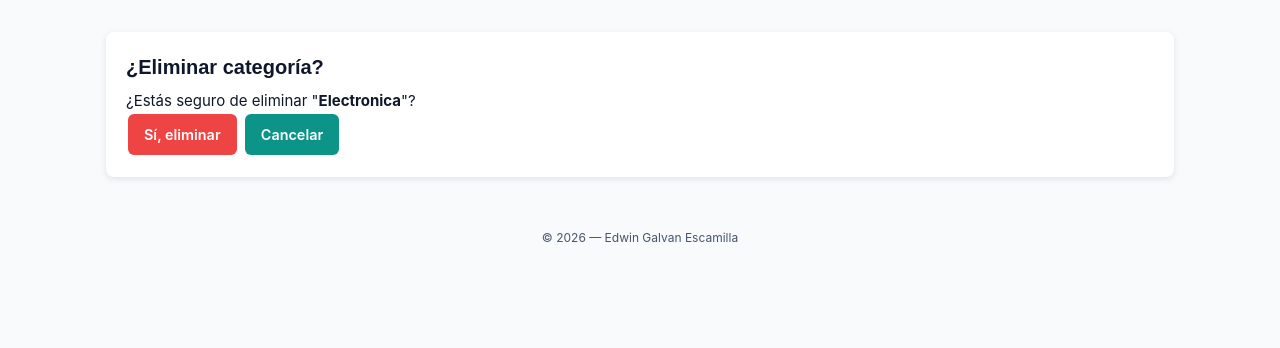
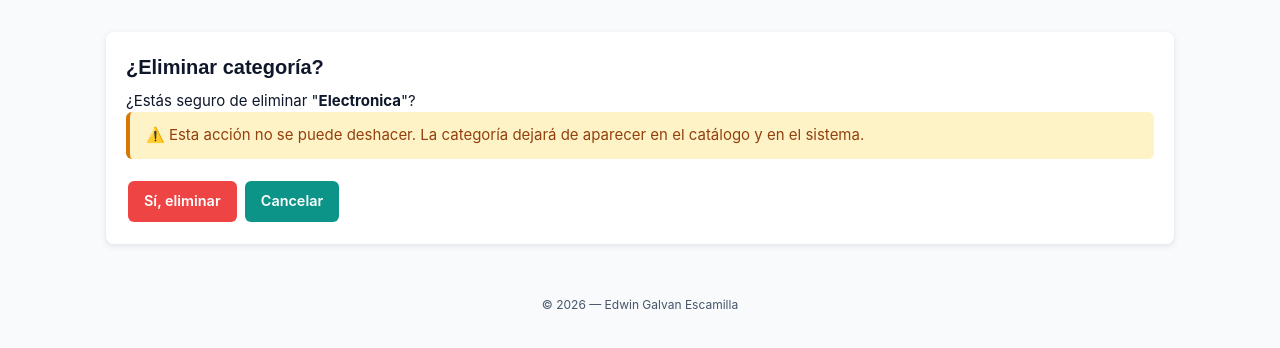
Before and after one commit to gaee100810hhglsda5-alt/proyecto_negocio, a Django app: page /categorias/eliminar/1/ in a window 1280 px wide. Shown: the part 77-425 px from the top of the page. Run offline with Django 5.2, Linux system fonts and the light colour scheme; a user stored in the database is signed in; data comes from the database, SQL or seed files in the repository.

Commit message:
eliminar

```diff
--- a/tienda/templates/tienda/categorias/eliminar.html
+++ b/tienda/templates/tienda/categorias/eliminar.html
@@ -4,6 +4,11 @@
 <div class="card">
     <h2>¿Eliminar categoría?</h2>
     <p>¿Estás seguro de eliminar "<strong>{{ categoria.nombre }}</strong>"?</p>
+
+    <div class="warning-box" role="alert">
+        ⚠️ Esta acción no se puede deshacer. La categoría dejará de aparecer en el catálogo y en el sistema.
+    </div>
+
     <form method="post">
         {% csrf_token %}
         <button type="submit" class="btn btn-danger">Sí, eliminar</button>
--- a/tienda/templates/tienda/clientes/eliminar.html
+++ b/tienda/templates/tienda/clientes/eliminar.html
@@ -4,6 +4,11 @@
 <div class="card">
     <h2>¿Eliminar cliente?</h2>
     <p>¿Estás seguro de eliminar a "<strong>{{ cliente.nombre }}</strong>"?</p>
+
+    <div class="warning-box" role="alert">
+        ⚠️ Esta acción no se puede deshacer. El cliente dejará de aparecer en los registros y listas del sistema.
+    </div>
+
     <form method="post">
         {% csrf_token %}
         <button type="submit" class="btn btn-danger">Sí, eliminar</button>
```
